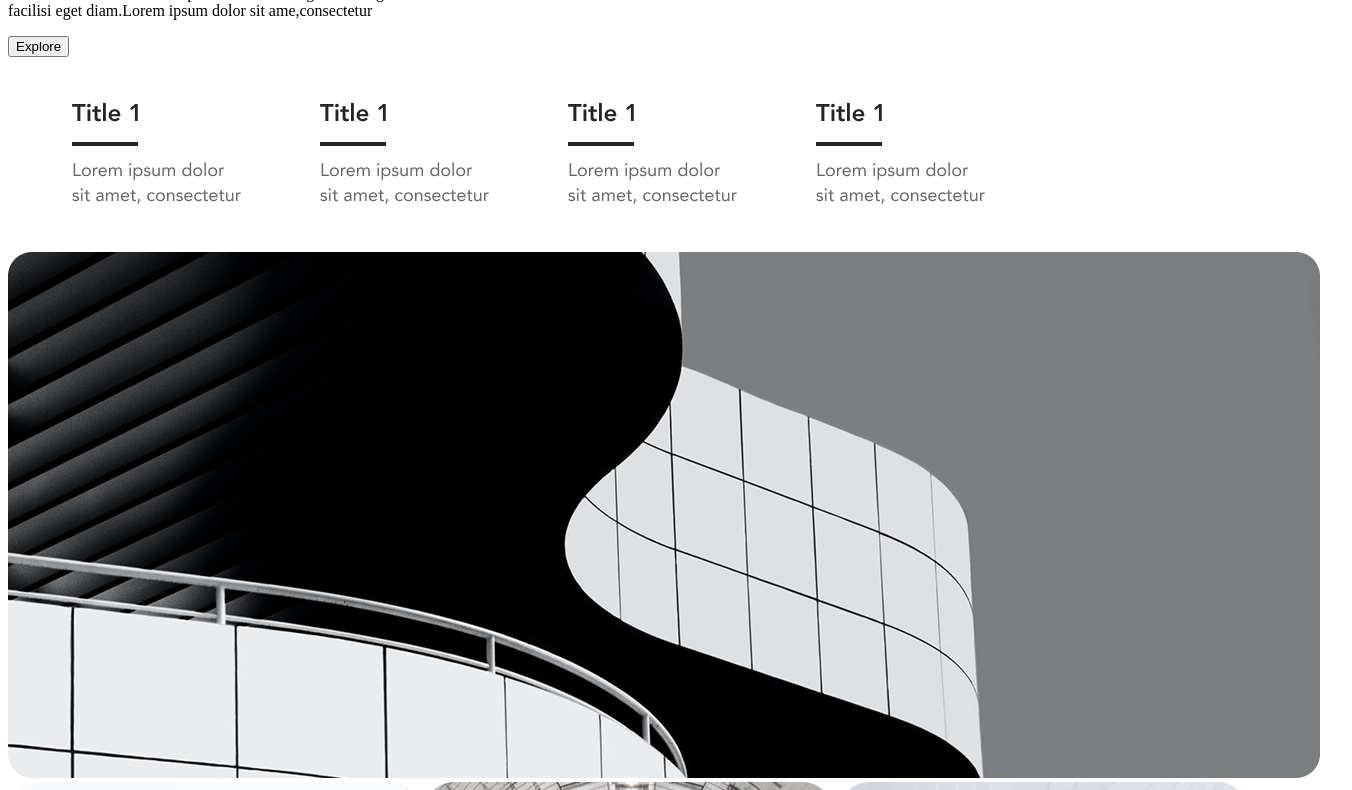
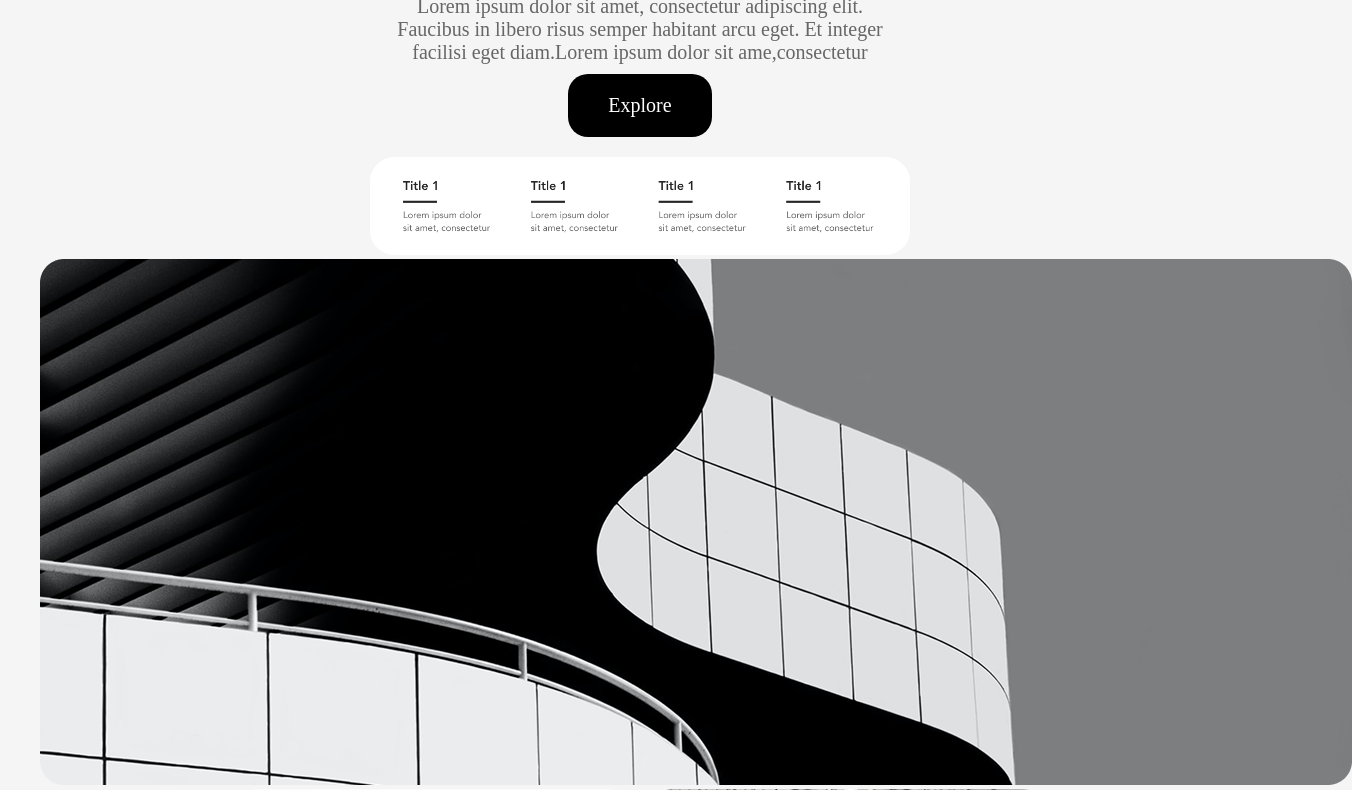
Before and after one commit to Sofia-Arias017/Landing-page-designs, a plain HTML site: page src/views/page17.html in a window 1280 px wide. Shown: the part 114-904 px from the top of the page, 1352 px wide, since content can reach past the window. Drawn offline with Linux system fonts and the light colour scheme.

Commit message:
feat: :lipstick: Agregar estilo
se agregaron estilos al body header y mas

```diff
--- a/src/css/page17.css
+++ b/src/css/page17.css
@@ -0,0 +1,61 @@
+@import url(variables.css);
+
+
+* {
+    margin: 0;
+    padding: 0;
+    box-sizing: border-box;
+    font-family: "Avenir";
+}
+
+body {
+    background-color: #F5F5F5;
+    text-align: center;
+    padding: 40px;
+}
+
+header {
+    max-width: 600px;
+    margin: 0 auto;
+    padding-bottom: 20px;
+}
+
+h1 {
+    font-size: 52px;
+    color: #222;
+}
+
+p {
+    color: #666;
+    margin: 10px 0;
+    font-size: 20px;
+}
+
+hr {
+    border: 3px solid black;
+    padding-right: 50px;
+}
+
+button {
+    background-color: black;
+    color: white;
+    border: none;
+    padding: 20px 40px;
+    font-size: 20px;
+    border-radius: 20px;
+    cursor: pointer;
+}
+
+.info-cards img{
+    width: 45%;
+    }
+
+.card {
+    text-align: center;
+    padding: 10px;
+}
+
+.card h3 {
+    font-size: 18px;
+    color: #222;
+}
--- a/src/views/page17.html
+++ b/src/views/page17.html
@@ -4,7 +4,7 @@
     <meta charset="UTF-8">
     <meta name="viewport" content="width=device-width, initial-scale=1.0">
     <title>Document</title>
-    <link rel="stylesheet" href="src/css/page1.css">
+    <link rel="stylesheet" href="/src/css/page17.css">
 </head>
 <body>
     <header>
```
